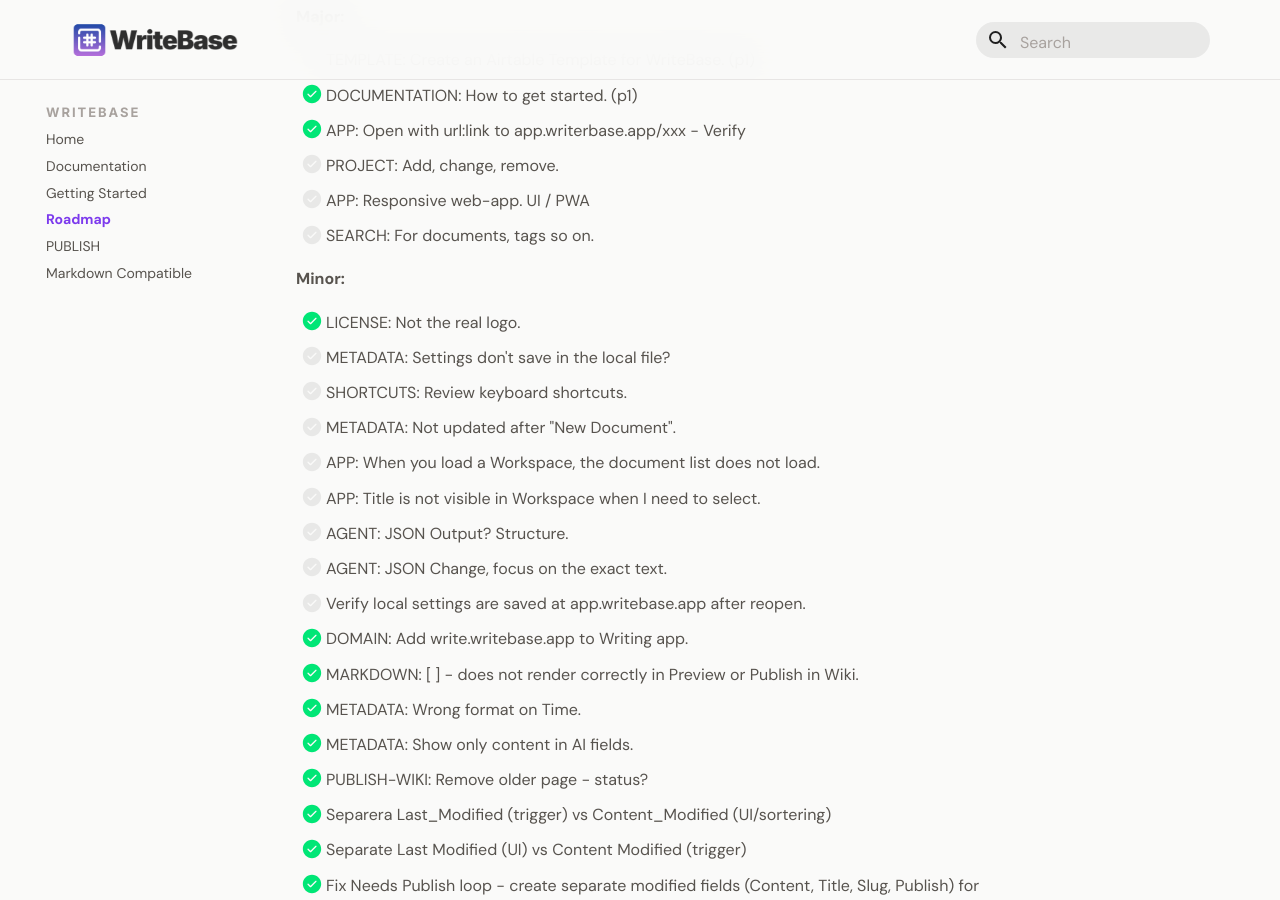
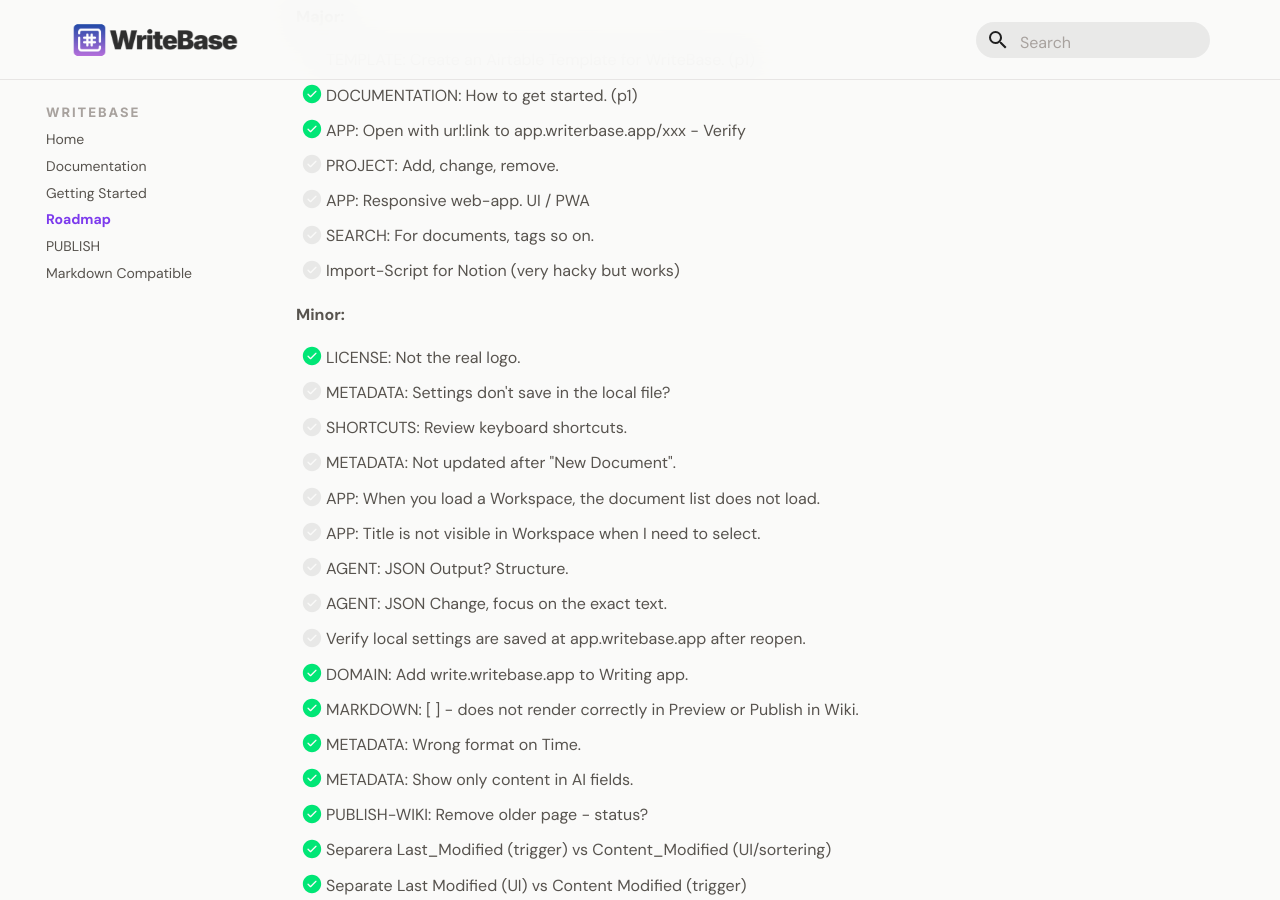
Before and after one commit to larssonhthomas-afk/writebase-docs, an MkDocs documentation site: the page built from docs/009-roadmap.md, in a window 1280 px wide and 900 px high, scrolled down 590 px. Built offline with MkDocs 1.6.1 and Material for MkDocs 9.7.7, drawn with Linux system fonts in a browser that asks for light colours; some web fonts are replaced.

Commit message:
Update 009-roadmap.md

```diff
--- a/docs/009-roadmap.md
+++ b/docs/009-roadmap.md
@@ -30,6 +30,7 @@ This Backlog has a priority 1-3.
 - [ ] PROJECT: Add, change, remove.
 - [ ] APP: Responsive web-app. UI / PWA
 - [ ] SEARCH: For documents, tags so on.
+- [ ] Import-Script for Notion (very hacky but works)
 
 **Minor:**
 
```
